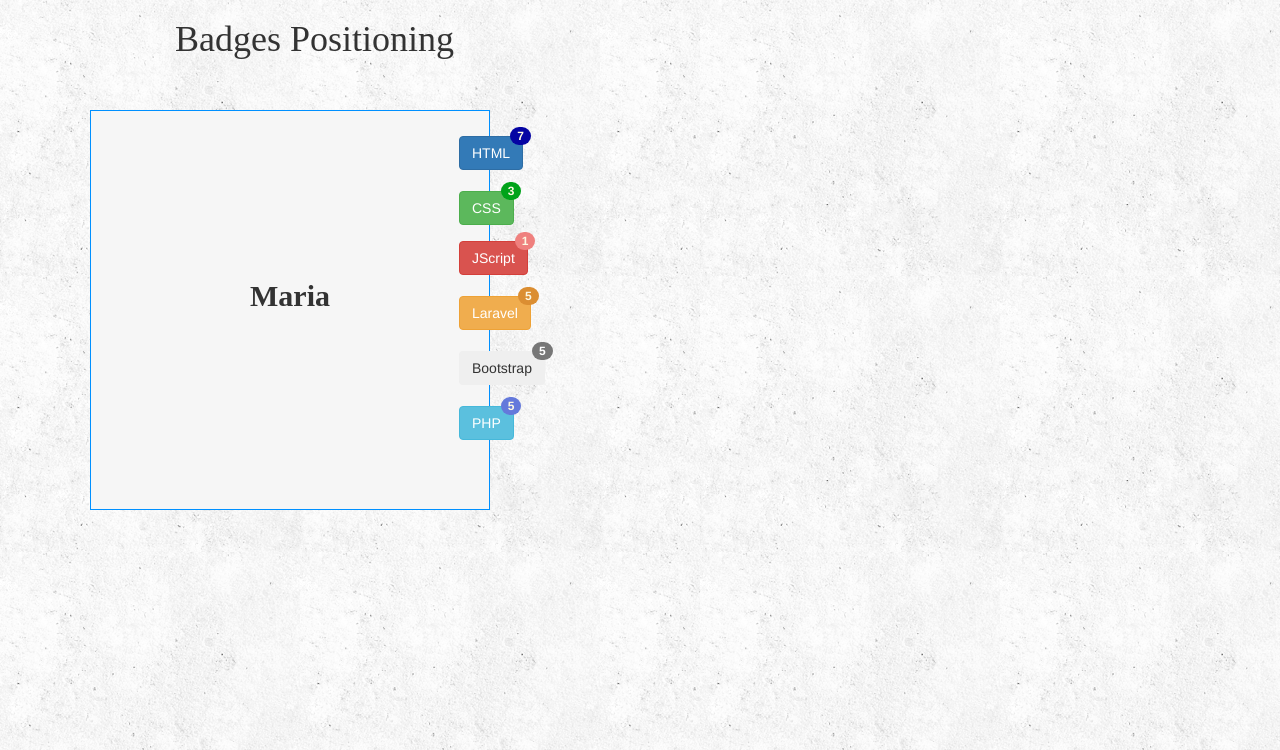
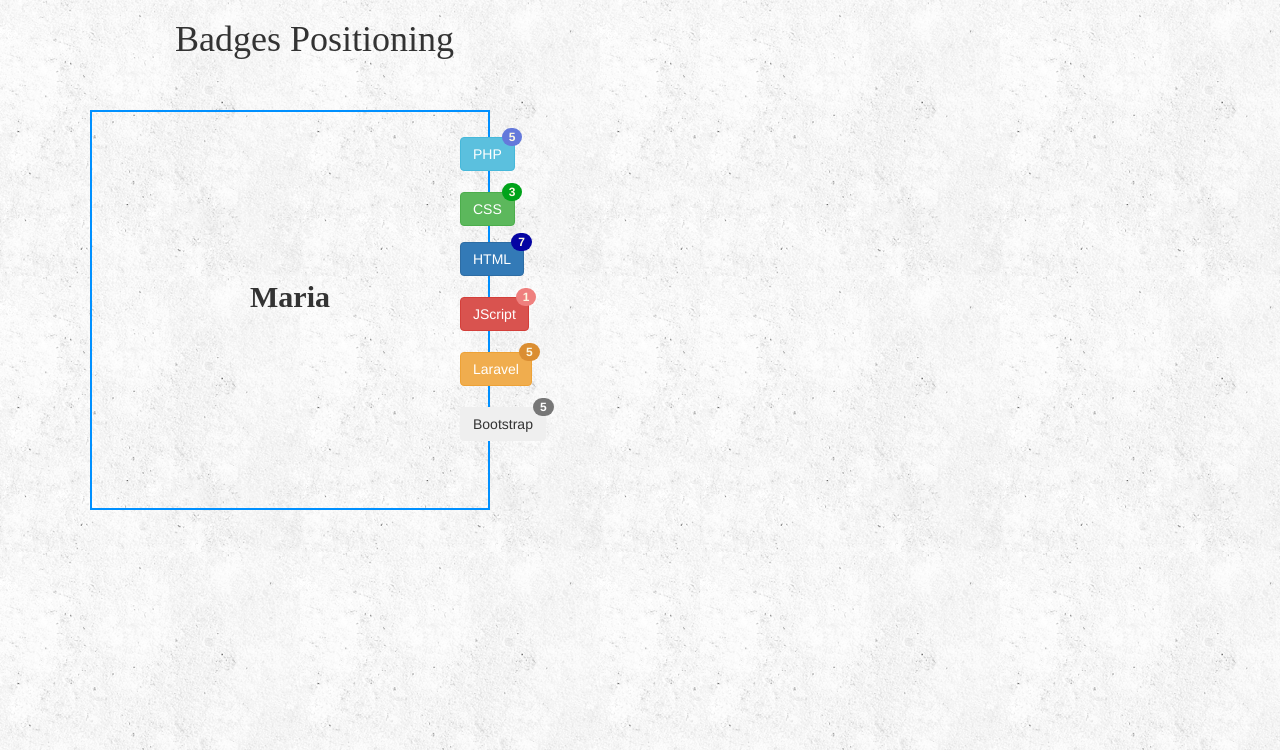
Before and after one commit to mariaqasim/homework, a PHP site: page /postionbadge.html in a window 1280 px wide. Shown: the top 750 px of the page. Run offline with PHP 8.4, Linux system fonts and the light colour scheme.

Commit message:
positioning badge

```diff
--- a/30052019/css/style.css
+++ b/30052019/css/style.css
@@ -5,13 +5,13 @@ body
 .box
 	{
 
-		background-color: #f6f6f6;
+		/*background-color: #f6f6f6;*/
 		margin: 20px;
 		padding: 60px;
 		position: relative;
 		height: 400px;
 		width: 400px;
-		border: 1px solid #0090ff;
+		border: 2px solid #0090ff;
 		margin-top: 40px;
 
 	}
@@ -48,7 +48,7 @@ h1
 
 	{
 		position: absolute;
-		top: 25px;
+		top: 130px;
 		left: 368px;
 	}
 
@@ -63,7 +63,7 @@ h1
 	{
 
 		position: absolute;
-		top: 130px;
+		top: 185px;
 		left: 368px;
 
 	}
@@ -78,7 +78,7 @@ h1
 
 	{
 		position: absolute;
-		top: 295px;
+		top: 25px;
 		left: 368px;
 
 	}
@@ -92,7 +92,7 @@ h1
 
 	{
 		position: absolute;
-		top: 185px;
+		top: 240px;
 		left: 368px;
 	}
 
@@ -105,7 +105,7 @@ h1
 
 	{
 		position: absolute;
-		top: 240px;
+		top: 295px;
 		left: 368px;
 
 	}
```
